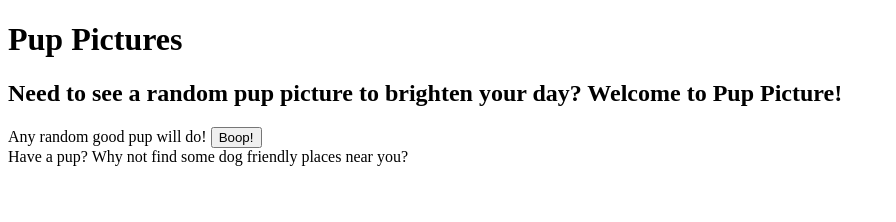
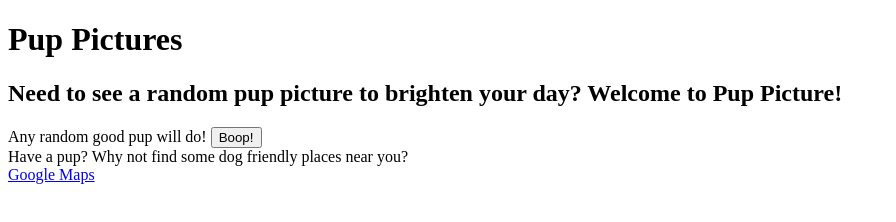
Before and after one commit to blunsford2017/Pup-Pictures, a plain HTML site: page index.html in a window 1280 px wide. Shown: the whole page, without its empty margins (0-896 px from the left). Drawn offline with nearby package versions, Linux system fonts and the light colour scheme.

Commit message:
added real attributes for other offers

```diff
--- a/index.html
+++ b/index.html
@@ -29,12 +29,15 @@
 
 <!--Other offers-->
         <section class = "other">
+            <!-- Real -->
             <div class = "real">
                 Have a pup? Why not find some dog friendly places near you?
             </div>
             <div class = "google">
-                <link href=""
+                <a href="https://www.google.com/maps/" alt = "Google Maps" target = "_blank">Google Maps</a>
             </div>
+
+
             <div class = "virtual">
 
             </div>
```
